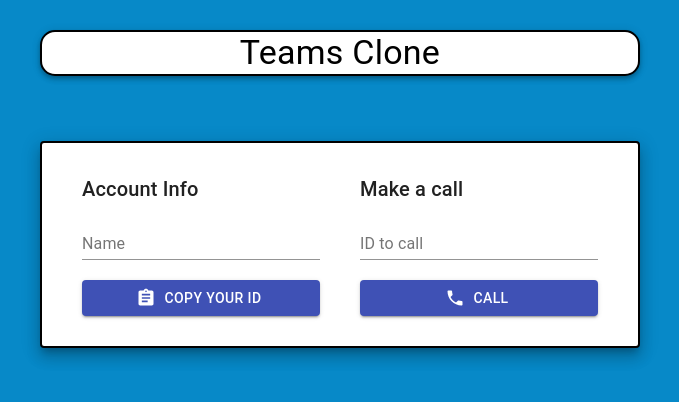
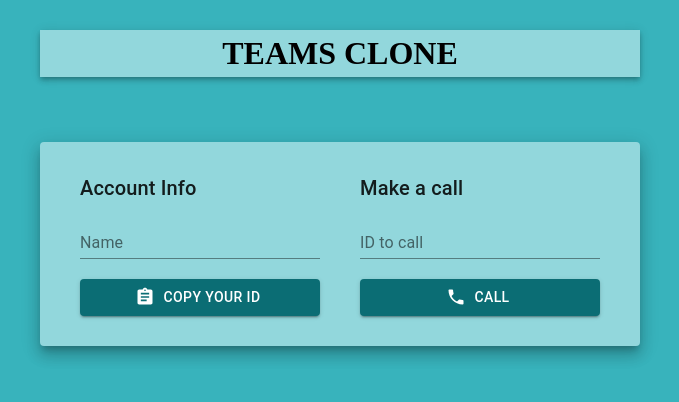
Before and after one commit to saloni-rakholiya/Engage_2021, a React (Create React App) app in the folder frontend/: page / in a window 1280 px wide. Shown: the top 402 px of the page, without its empty margins (300-979 px from the left). Built offline with nearby package versions, Linux system fonts and the light colour scheme; no server answers.

Commit message:
(feat): Add turqoise theme to UI

```diff
--- a/frontend/src/App.js
+++ b/frontend/src/App.js
@@ -8,14 +8,14 @@ import Notifications from "./components/Notifications";
 
 const useStyles = makeStyles((theme) => ({
   appBar: {
-    borderRadius: 15,
     margin: "30px 100px",
     display: "flex",
+    padding: "5px",
+    backgroundColor: "#92D7DC",
     flexDirection: "row",
     justifyContent: "center",
     alignItems: "center",
     width: "600px",
-    border: "2px solid black",
 
     [theme.breakpoints.down("xs")]: {
       width: "90%",
@@ -38,9 +38,7 @@ const App = () => {
   return (
     <div className={classes.wrapper}>
       <AppBar className={classes.appBar} position="static" color="inherit">
-        <Typography variant="h4" align="center">
-          Teams Clone
-        </Typography>
+        <h1 align="center">TEAMS CLONE</h1>
       </AppBar>
       <Video />
       <Options>
--- a/frontend/src/SocketContext.js
+++ b/frontend/src/SocketContext.js
@@ -87,24 +87,44 @@ const ContextProvider = ({ children }) => {
     window.location.reload();
   };
 
-  const startVideo=()=>{
+  const startVideo = () => {
+    setVideoOn(true);
+    setShareScreen(false);
+    stream.getTracks().forEach((track) => track.stop());
+
     navigator.mediaDevices
       .getUserMedia({ video: true, audio: true })
       .then((currentStream) => {
         setStream(currentStream);
         myVideo.current.srcObject = currentStream;
       });
-  }
+  };
   const cancelVideo = () => {
     console.log("No video");
     setVideoOn(false);
     myVideo.current.srcObject
       .getTracks()
+      //  .map((t) => (t.kind == "video" ? t.stop() : null));
       .map((t) => (t.kind == "video" ? (t.enabled = false) : null));
   };
 
   const enableVideo = () => {
     console.log("Video on");
+    // if (voiceOn) {
+    //   navigator.mediaDevices
+    //     .getUserMedia({ video: true, audio: true })
+    //     .then((currentStream) => {
+    //       setStream(currentStream);
+    //       myVideo.current.srcObject = currentStream;
+    //     });
+    // } else {
+    //   navigator.mediaDevices
+    //     .getUserMedia({ video: true })
+    //     .then((currentStream) => {
+    //       setStream(currentStream);
+    //       myVideo.current.srcObject = currentStream;
+    //     });
+    // }
     myVideo.current.srcObject
       .getTracks()
       .map((t) => (t.kind == "video" ? (t.enabled = true) : null));
@@ -143,6 +163,8 @@ const ContextProvider = ({ children }) => {
   };
   const stopShareScreenNow = () => {
     console.log("not sharing screen now");
+    stream.getTracks().forEach((track) => track.stop());
+
     navigator.mediaDevices
       .getUserMedia({ video: true, audio: true })
       .then((currentStream) => {
--- a/frontend/src/components/Options.js
+++ b/frontend/src/components/Options.js
@@ -39,7 +39,7 @@ const useStyles = makeStyles((theme) => ({
   },
   paper: {
     padding: "10px 20px",
-    border: "2px solid black",
+    backgroundColor: "#92D7DC",
   },
 }));
 
@@ -67,7 +67,7 @@ const Options = ({ children }) => {
               <CopyToClipboard text={me} className={classes.margin}>
                 <Button
                   variant="contained"
-                  color="primary"
+                  style={{ backgroundColor: "#0B6D74", color: "#FFFFFF" }}
                   fullWidth
                   startIcon={<Assignment fontSize="large" />}
                 >
@@ -88,7 +88,7 @@ const Options = ({ children }) => {
               {callAccepted && !callEnded ? (
                 <Button
                   variant="contained"
-                  color="secondary"
+                  style={{ backgroundColor: "#0B6D74", color: "#FFFFFF" }}
                   startIcon={<PhoneDisabled fontSize="large" />}
                   fullWidth
                   onClick={leaveCall}
@@ -99,7 +99,7 @@ const Options = ({ children }) => {
               ) : (
                 <Button
                   variant="contained"
-                  color="primary"
+                  style={{ backgroundColor: "#0B6D74", color: "#FFFFFF" }}
                   startIcon={<Phone fontSize="large" />}
                   fullWidth
                   onClick={() => callUser(idToCall)}
--- a/frontend/src/components/Video.js
+++ b/frontend/src/components/Video.js
@@ -25,7 +25,7 @@ const useStyles = makeStyles((theme) => ({
   },
   mycard: {
     padding: "10px",
-    border: "2px solid black",
+    backgroundColor: "#92D7DC",
     margin: "10px",
   },
 }));
--- a/frontend/src/styles.css
+++ b/frontend/src/styles.css
@@ -1,5 +1,5 @@
 body {
-  background: #0789c8;
+  background: #38B3BC;
   background-repeat: no-repeat;
   background-attachment: fixed;
   background-size: cover;
```
